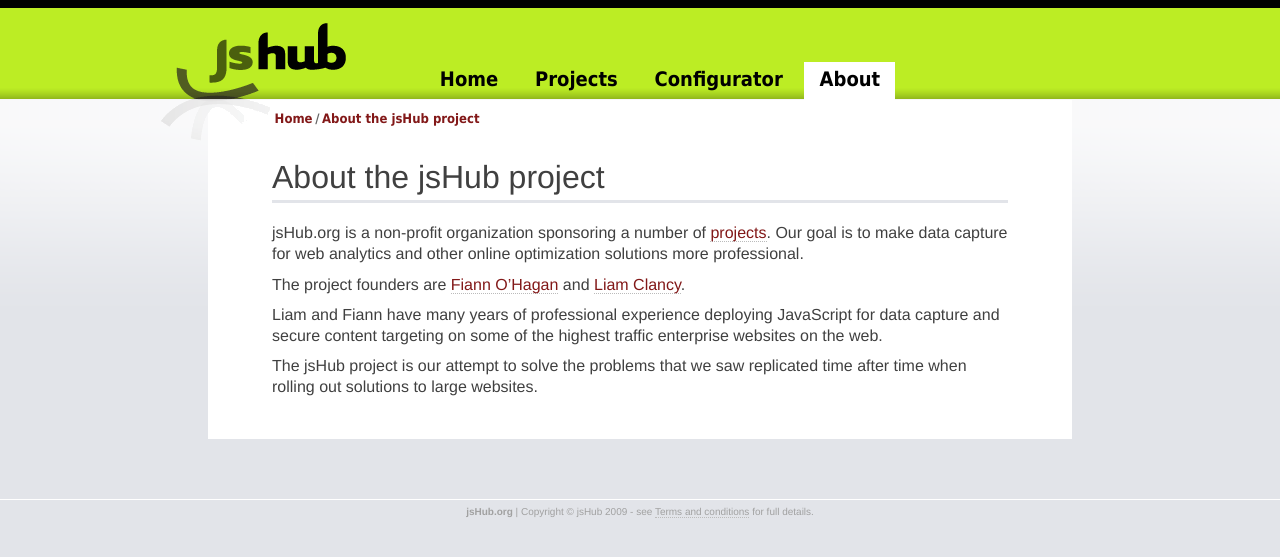
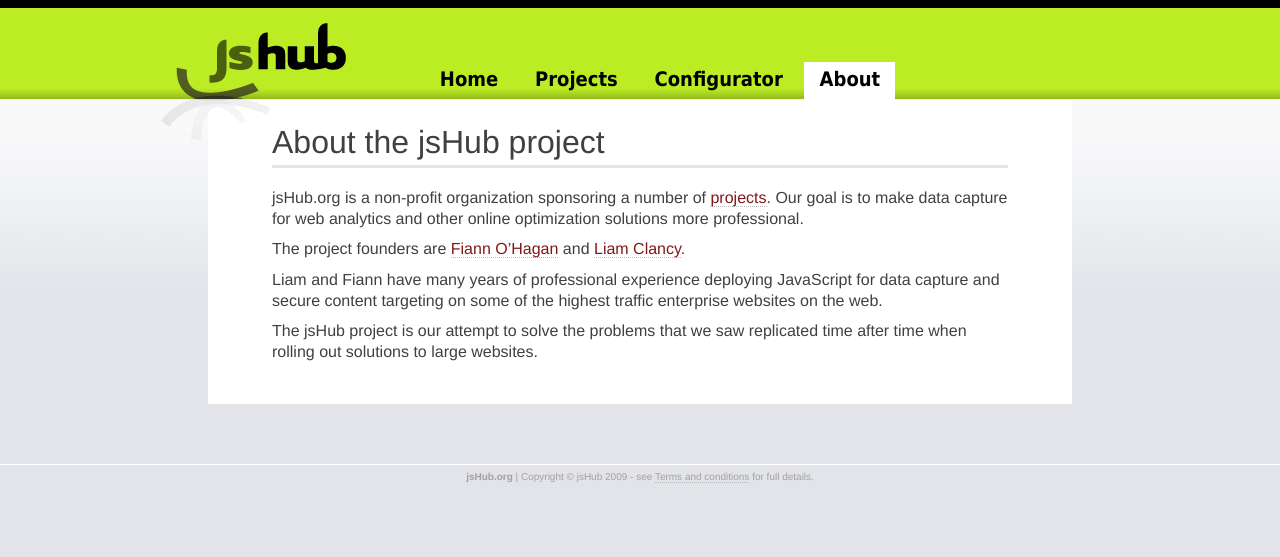
Before and after one commit to jshub/jshub.github.com, a Jekyll site: the page built from about/index.markdown, in a window 1280 px wide. Shown: the top 557 px of the page. Built offline with Jekyll 4.4.1, drawn with Linux system fonts in a browser that asks for light colours.

Commit message:
Couple more path to tab fixes

```diff
--- a/about/index.markdown
+++ b/about/index.markdown
@@ -2,14 +2,6 @@
 layout: about
 title: About the project
 ---
-
-<p class="path noprint">
-  <a class="pathentry" href="/">Home</a>
-  <span class="pathentry sep">/</span>
-  <a class="pathentry" href="/about/">About the jsHub project</a>
-  <br style="clear: both" />
-</p>
-
 
 # About the jsHub project #
 
--- a/hPage/index.markdown
+++ b/hPage/index.markdown
@@ -1,6 +1,7 @@
 ---
 layout: projects
 title: hPage microformat specification
+tab: home
 ---
 
 <p class="path noprint">
```
